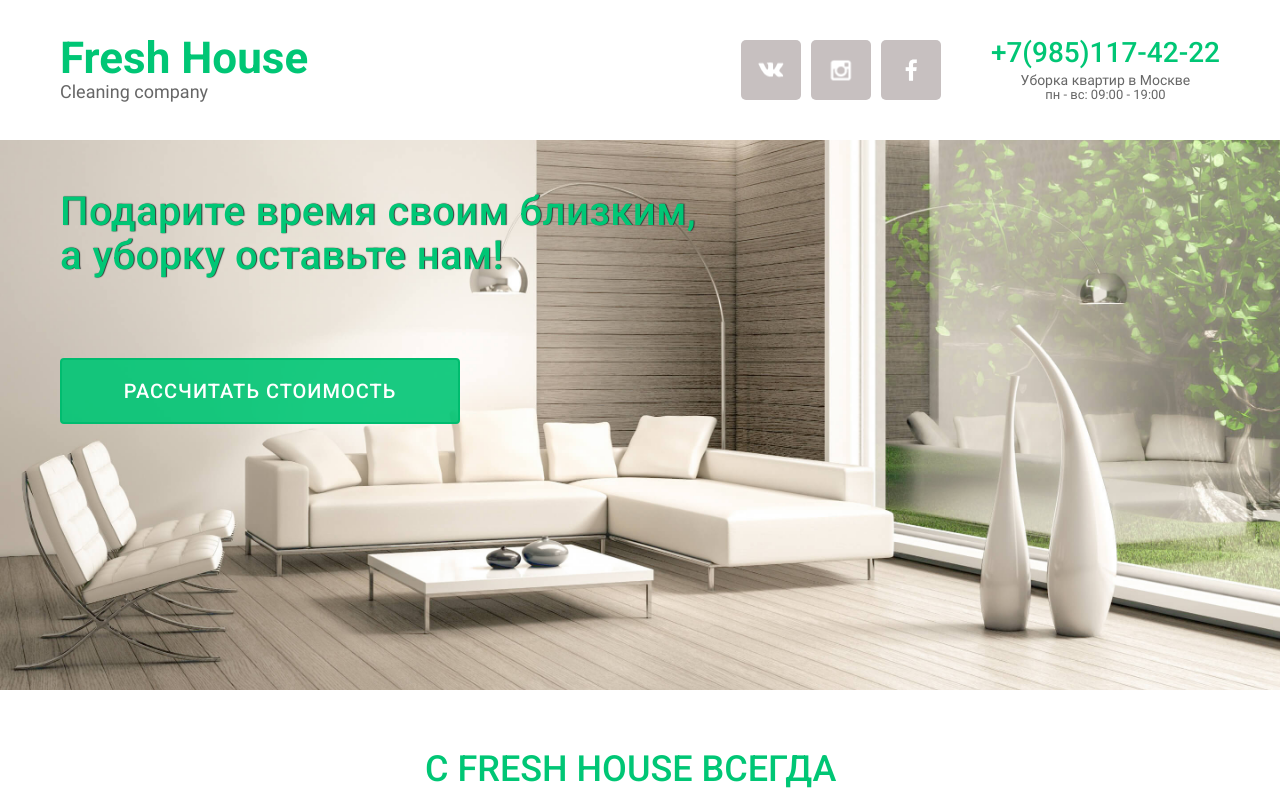
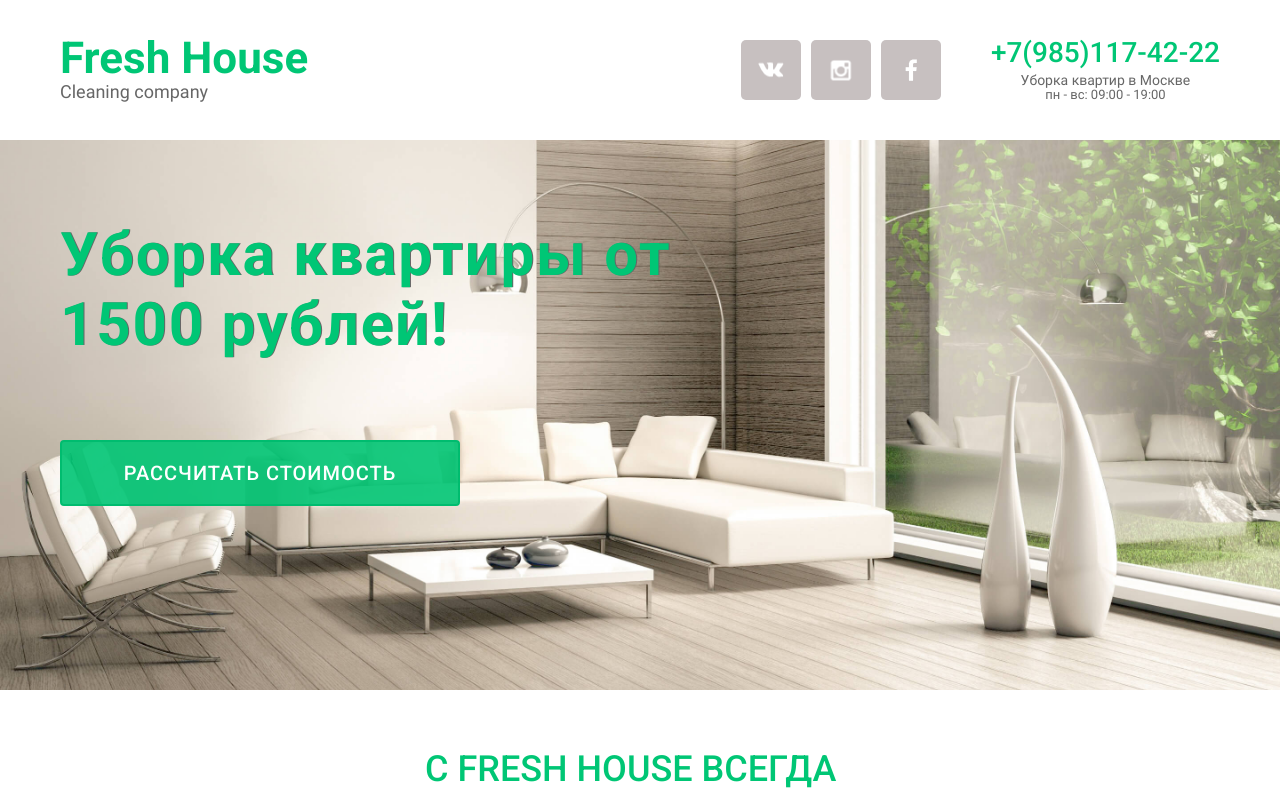
Before and after one commit to tomatoproducts/fresh_house, a website: page index.html in a window 1280 px wide. Shown: the top 800 px of the page. Drawn offline with Linux system fonts and the light colour scheme.

Commit message:
заменяет слоган на цену в блоке promo/ добавляет стили

```diff
--- a/index.html
+++ b/index.html
@@ -5,8 +5,8 @@
     <meta name="viewport" content="width=divice-width, initial-scale=1">
     <meta name="yandex-verification" content="3308730567ebdf16" />
     <title>Уборка квартир в Москве. Заказать уборку квартиры Fresh House от 1500р. Клининговая компания Фреш Хаус - гарантия чистоты вашего дома.</title>
-    <meta name="description" content="Дарите свое время Вашим близким, а уборкой займемся мы! Клининговая компания Fresh House - профессиональная уборка квартир в Москве.">
-    <meta content="Заказать уборку квартир в Москве, цена на уборку, клининговая компания Фреш Хаус, генеральный, клининг услуги, порядок в доме, отчистить, отмыть.">
+    <meta name="description" content="Клининговая компания Fresh House - профессиональная уборка квартир в Москве от 1500р. Дарите свое время Вашим близким, а уборкой займемся мы! ">
+    <meta name="keywords" content="Заказать уборку квартир в Москве, цена на уборку, клининговая компания Фреш Хаус, генеральный, клининг услуги, порядок в доме, отчистить, отмыть.">
     <link rel="stylesheet" type="text/css" href="css/style.css">
     <link href="https://fonts.googleapis.com/css?family=Roboto:300,500,700" rel="stylesheet">
 <body>
@@ -34,9 +34,10 @@
   <div class="promo-block">
     <div class="container">
       <div class="promo-block__wrapper">
-        <div class="promo-block__slogan">
+        <!-- <div class="promo-block__slogan">
           Подарите время своим близким, а уборку оставьте нам!
-        </div>
+        </div> -->
+        <h1 class="promo-block__title">Уборка квартиры от 1500 рублей!</h1>
         <a class="promo-block__count" href="pricelist.html">Рассчитать стоимость</a>
       </div>
     </div>
@@ -156,7 +157,7 @@
         </div>
         <div class="reviews__item">
           <span class="reviews__item-name">Инна</span>
-          <p class="reviews__item-text">Оправдали надежды. Идеальная чистота! Спасибо, Fresh Hause!</p>
+          <p class="reviews__item-text">Оправдали надежды. Идеальная чистота! Спасибо, Fresh House!</p>
         </div>
         <div class="reviews__item">
           <span class="reviews__item-name">Жанна Федоровна</span>
--- a/less/blocks/promo-block.less
+++ b/less/blocks/promo-block.less
@@ -19,6 +19,18 @@
       position: relative;
       padding-top: 0;
     }
+}
+.promo-block__title {
+  width: 270px;
+  margin: 0;
+  margin-bottom: 30px;
+  padding: 0;
+  font-size: 30px;
+  line-height: 40px;
+  font-weight: 700;
+  color: #00c675;
+  letter-spacing: 0.01em;
+  text-align: center;
 }
 .promo-block__slogan {
   display: block;
@@ -92,6 +104,21 @@
     }
   }
 
+  .promo-block__title {
+    width: 630px;
+    margin: 0;
+    margin-bottom: 80px;
+    margin-top: 30px;
+    padding: 0;
+    font-size: 60px;
+    line-height: 70px;
+    font-weight: 700;
+    color: #00c675;
+    letter-spacing: 0.03em;
+    text-shadow: 1px 0 0 #666666;
+    text-align: left;
+  }
+
   .promo-block__slogan {
     display: block;
     width: 660px;
```
Also changed, not shown: css/style.css, img/bg_header_min1.jpg (added).
